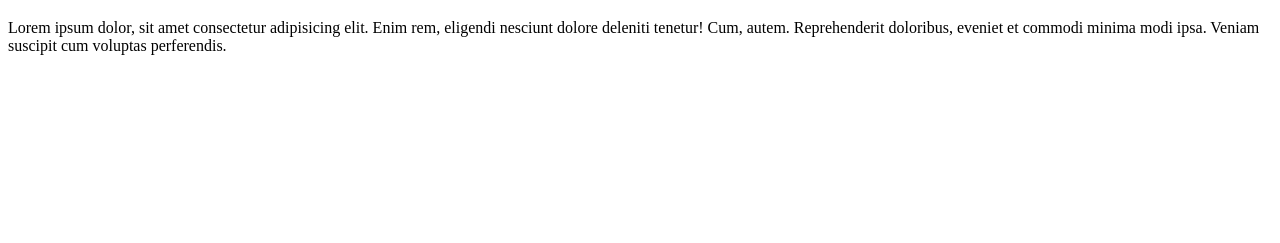
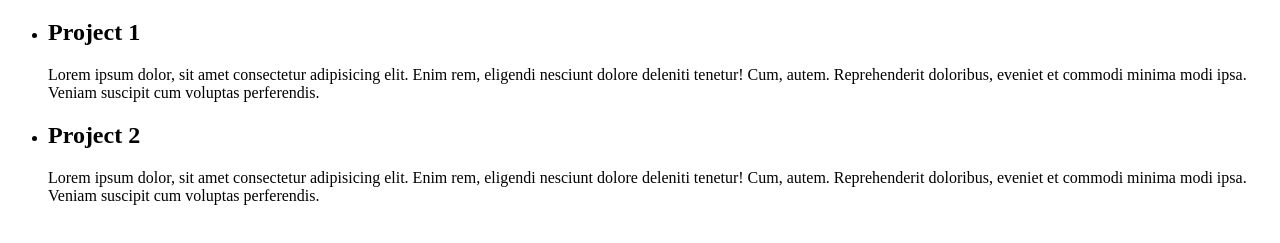
Before and after one commit to chewycrunch/portfolio-dsc106, a plain HTML site: page projects/index.html in a window 1280 px wide. Shown: the part 167-410 px from the top of the page. Drawn offline with Linux system fonts and the light colour scheme.

Commit message:
add projs

```diff
--- a/projects/index.html
+++ b/projects/index.html
@@ -16,11 +16,25 @@
       </ul>
     </nav>
     <h1>David's Projects</h1>
+    <ul>
+      <li>
+        <h2>Project 1</h2>
         <p>
           Lorem ipsum dolor, sit amet consectetur adipisicing elit. Enim rem,
           eligendi nesciunt dolore deleniti tenetur! Cum, autem. Reprehenderit
           doloribus, eveniet et commodi minima modi ipsa. Veniam suscipit cum
           voluptas perferendis.
         </p>
+      </li>
+      <li>
+        <h2>Project 2</h2>
+        <p>
+          Lorem ipsum dolor, sit amet consectetur adipisicing elit. Enim rem,
+          eligendi nesciunt dolore deleniti tenetur! Cum, autem. Reprehenderit
+          doloribus, eveniet et commodi minima modi ipsa. Veniam suscipit cum
+          voluptas perferendis.
+        </p>
+      </li>
+    </ul>
   </body>
 </html>
```
Lines whose indentation alone changed are shown as unchanged.
